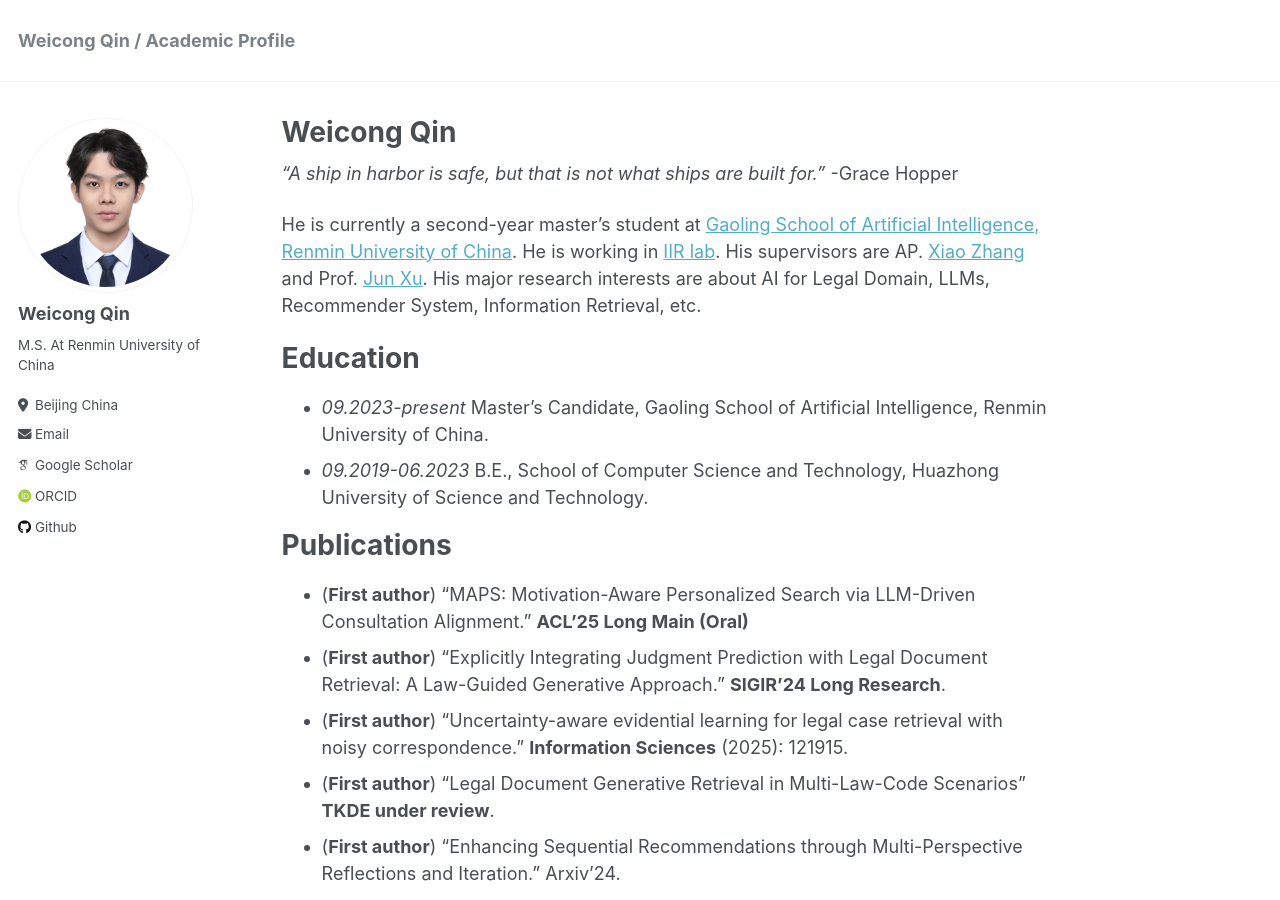
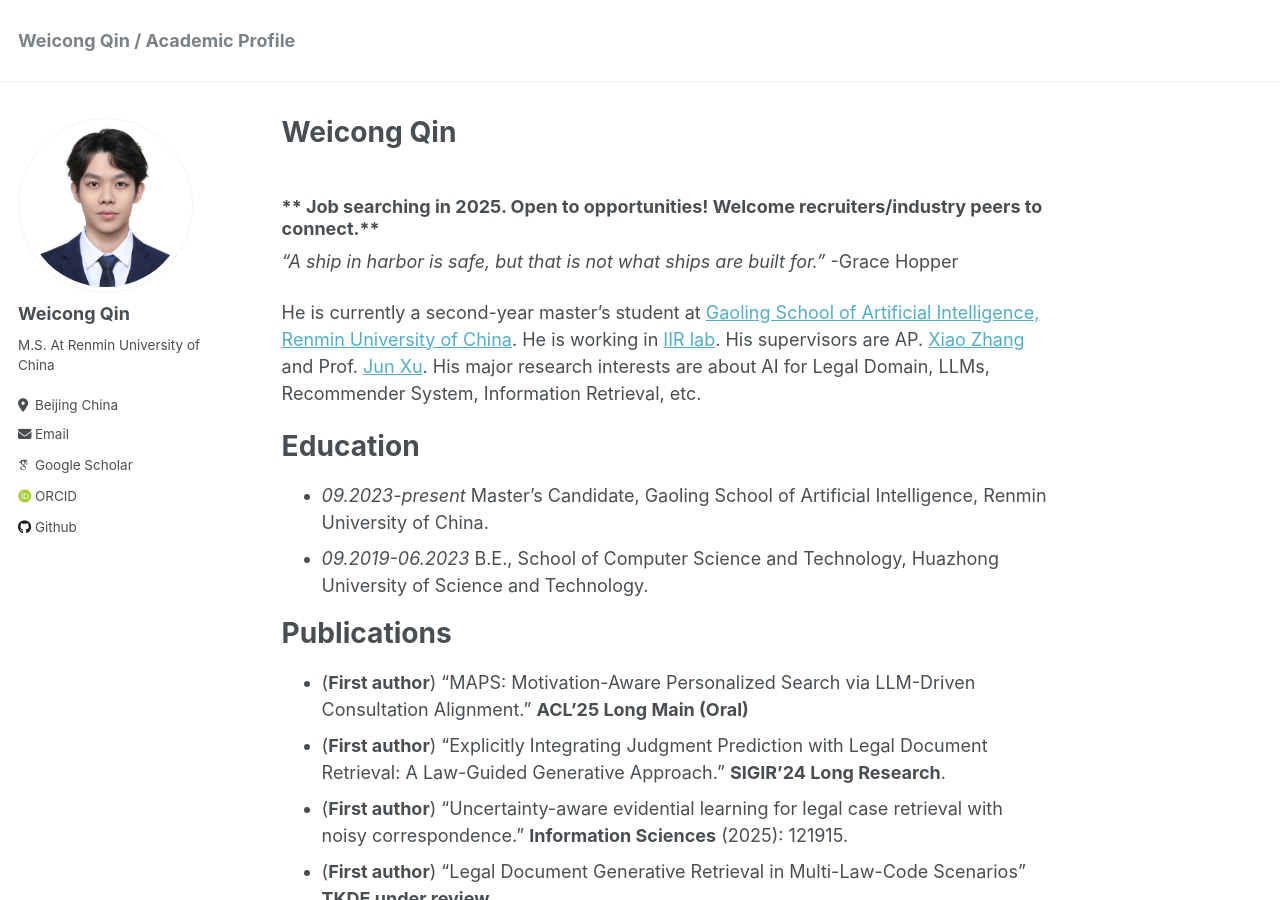
Before and after one commit to E-qin/E-qin.github.io, a Jekyll site: the page built from _pages/about.md, in a window 1280 px wide and 900 px high. Built offline with Jekyll 4.4.1, drawn with Linux system fonts in a browser that asks for light colours; some web fonts are replaced.

Commit message:
Update about.md

```diff
--- a/_pages/about.md
+++ b/_pages/about.md
@@ -7,6 +7,9 @@ redirect_from:
   - /about/
   - /about.html
 ---
+
+### ** Job searching in 2025. Open to opportunities! Welcome recruiters/industry peers to connect.**
+
 *"A ship in harbor is safe, but that is not what ships are built for."* -Grace Hopper
 
 
```
